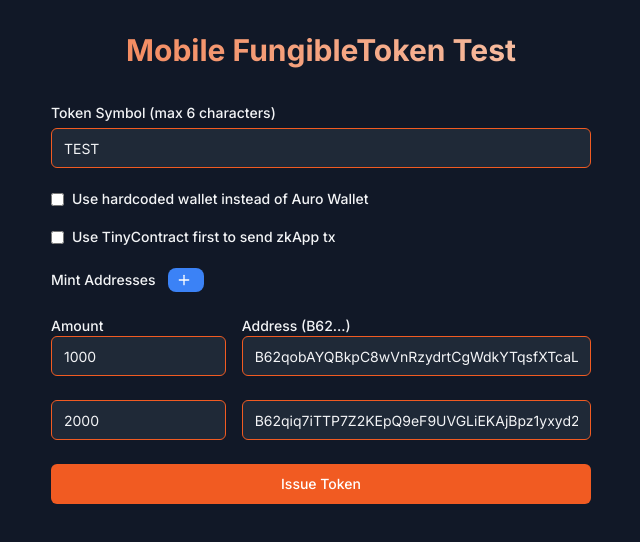
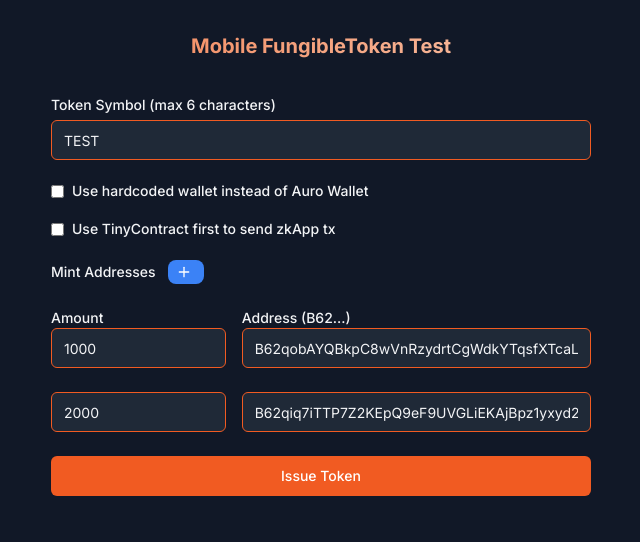
Before and after one commit to zkcloudworker/minatokens, a Next.js app: page / in a window 1280 px wide. Shown: the top 542 px of the page, without its empty margins (319-959 px from the left). Built offline with nearby package versions, Linux system fonts and the light colour scheme; no server answers.

Commit message:
text size

```diff
--- a/src/app/page.tsx
+++ b/src/app/page.tsx
@@ -587,7 +587,7 @@
 
   return (
     <div className="min-h-screen bg-gray-900 text-gray-100 p-8">
-      <h1 className="text-3xl font-bold text-center mb-8 bg-gradient-to-r from-[#F15B22] to-[#F9ECDE] text-transparent bg-clip-text">
+      <h1 className="text-xl font-bold text-center mb-8 bg-gradient-to-r from-[#F15B22] to-[#F9ECDE] text-transparent bg-clip-text">
         Mobile FungibleToken Test
       </h1>
 
--- a/src/components/ui/timeline.tsx
+++ b/src/components/ui/timeline.tsx
@@ -194,7 +194,7 @@
 
   return (
     <div className="container mx-auto p-4 max-w-full sm:max-w-2xl">
-      <h1 className="text-xl font-bold mb-4">{title}</h1>
+      <h1 className="text-l font-bold mb-4">{title}</h1>
       <div className="space-y-3">
         {allItems.map((item, index) => (
           <div
--- a/tailwind.config.ts
+++ b/tailwind.config.ts
@@ -13,6 +13,9 @@
         "gradient-conic":
           "conic-gradient(from 180deg at 50% 50%, var(--tw-gradient-stops))",
       },
+      fontSize: {
+        xs: "0.625rem", // 10px
+      },
     },
   },
   plugins: [require("tailwindcss-animate")],
```
